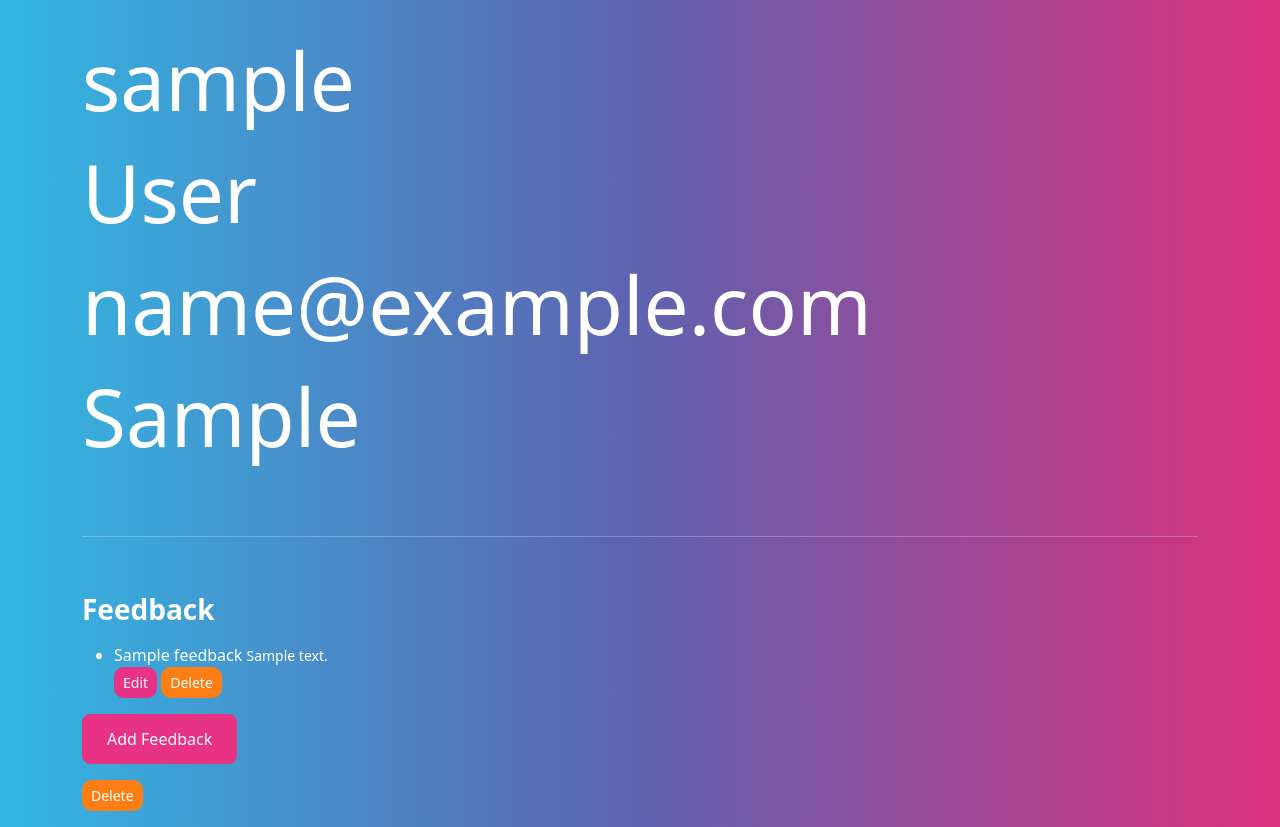
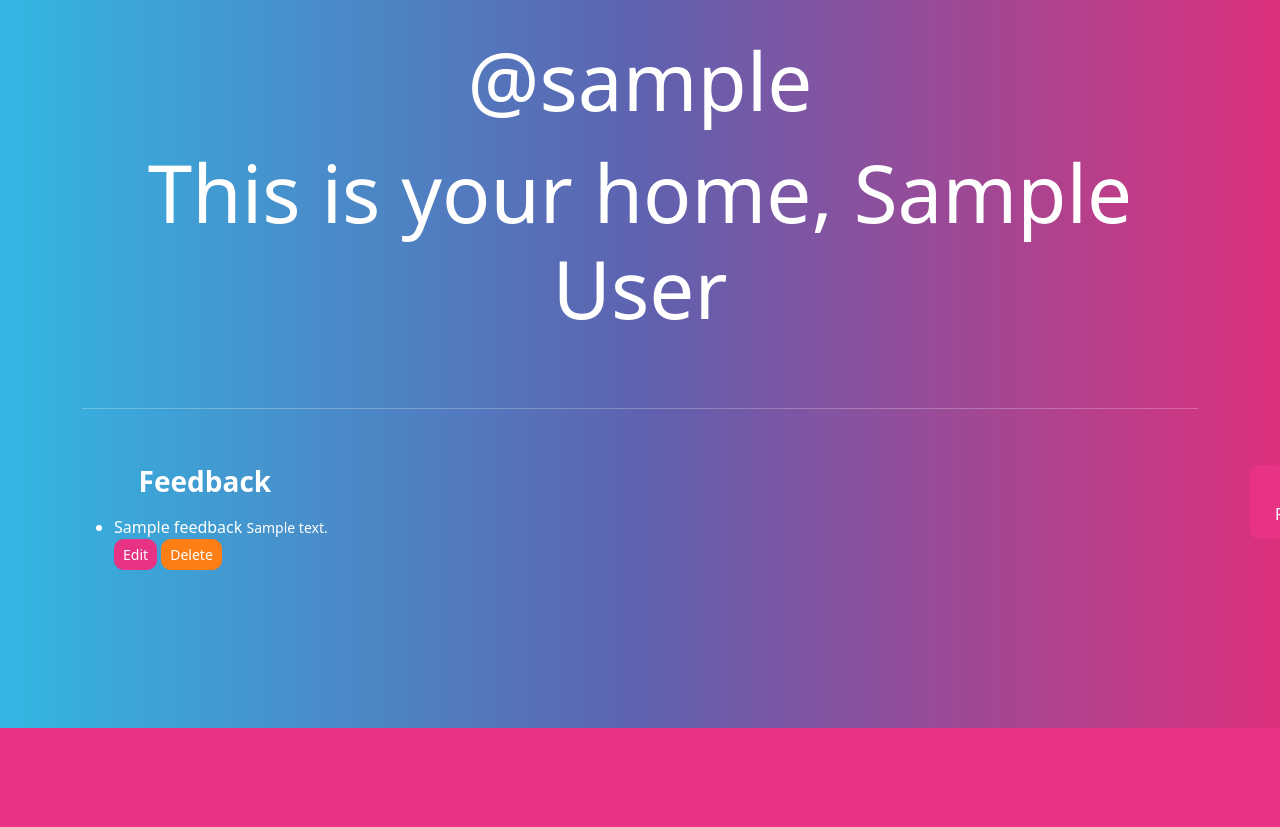
Before and after one commit to pasha-log/flask-feedback, a Flask app: a page that uses templates/user.html in a window 1280 px wide. Shown: the part 72-899 px from the top of the page. After the commit the page ends 800 px from the top, so only its background shows below. Run offline with Flask 2, Linux system fonts and the light colour scheme; the visitor is signed in with stand-in values (Sample User, id 1); tables that the repository leaves empty hold one stand-in row (values such as "Sample post"); some libraries are stand-ins or nearby versions.

Commit message:
new screenshots

```diff
--- a/runtime.txt
+++ /dev/null
@@ -1 +0,0 @@
-python-3.10.7
--- a/static/style.css
+++ b/static/style.css
@@ -1,3 +1,21 @@
-#main {
+a#main {
     font-family: 'Fredoka One', cursive;
 }
+
+div.container {
+    text-align: center;
+}
+
+div.feedback-container {
+    position: absolute;
+}
+
+ul.feedback {
+    display: inline-block;
+    text-align: left;
+}
+
+div.feedback-add {
+    position: absolute;
+    left: 1250px;
+}
--- a/templates/user.html
+++ b/templates/user.html
@@ -1,16 +1,15 @@
 {% extends 'base.html'  %}
 
 {% block content %}
-<h1 class="display-1">{{ user.username }}</h1>
-<h6 class="display-1">{{ user.last_name }}</h6>
-<h6 class="display-1">{{ user.email }}</h6>
-<h6 class="display-1">{{ user.first_name }}</h6>
+<h1 class="display-1">@{{ user.username }}</h1>
+<h6 class="display-1">This is your home, {{ user.first_name }} {{ user.last_name }}</h6>
 
 <br>
 <hr class="solid">
 <br>
     <div class="row">
         <div class="col-sm-10 col-12">
+            <div class="feedback-container">
             <h3 class="Feedback-title">Feedback</h3>
                 <ul class="feedback">
                         {% for feedback in user.feedback %}
@@ -26,12 +25,15 @@
                             </form>
                         {% endfor %}
                 </ul>
+            </div>
+            <div class="feedback-add">
                 <p>
                     <a href="/users/{{ user.username }}/feedback/add" class="btn btn-primary">Add Feedback</a>
                 </p>
                 <form>
                     <button class="btn btn-danger btn-sm" formaction="/feedback/{{ user.username }}/delete" formmethod="POST">Delete</button>
                 </form>
+            </div>
         </div>
     </div>
 {% endblock %}
```
Also changed, not shown: README.md, static/images/Screenshot (53).png (added), static/images/Screenshot (55).png (added), static/images/Screenshot (56).png (added), 1 other file.
